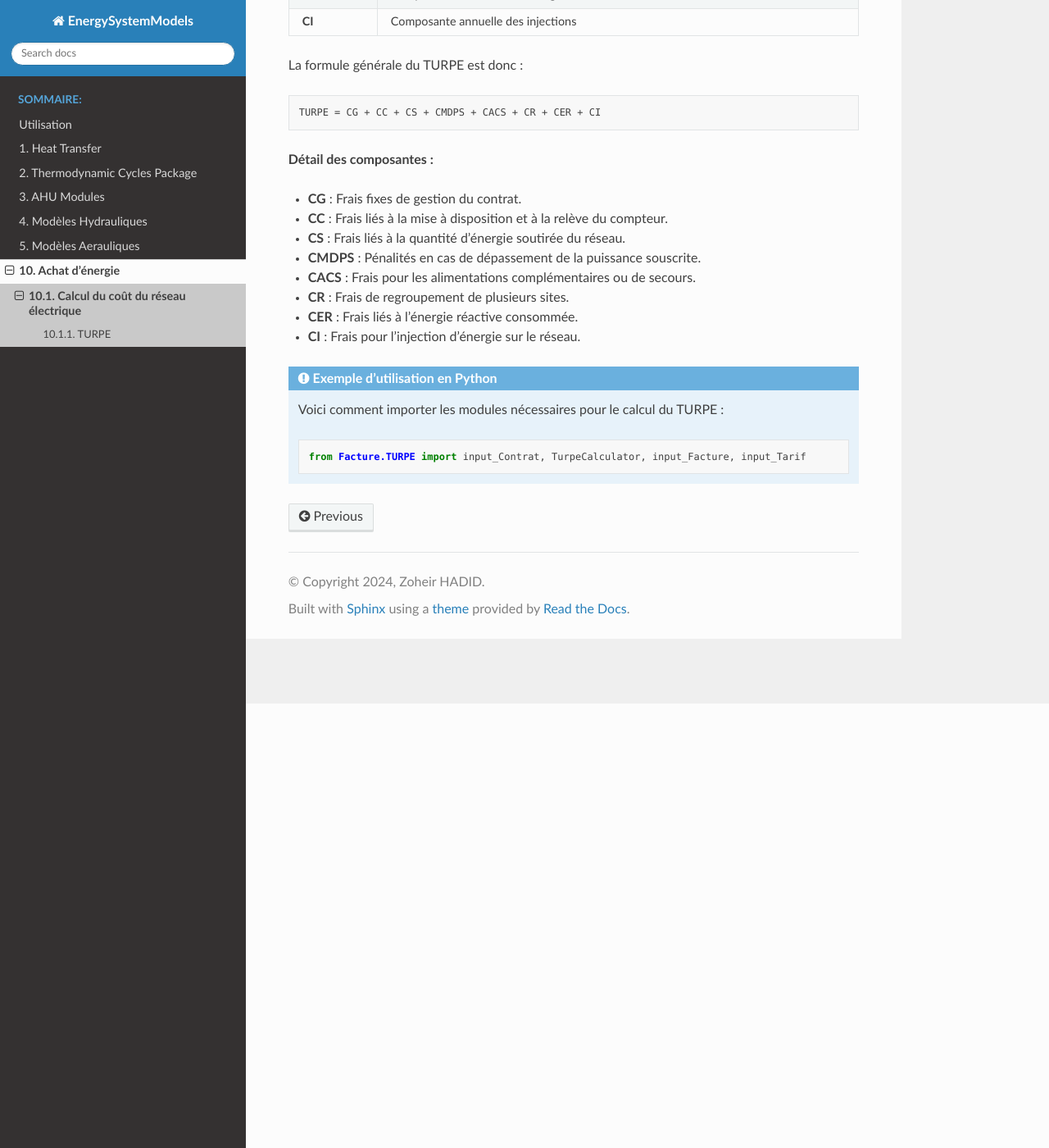
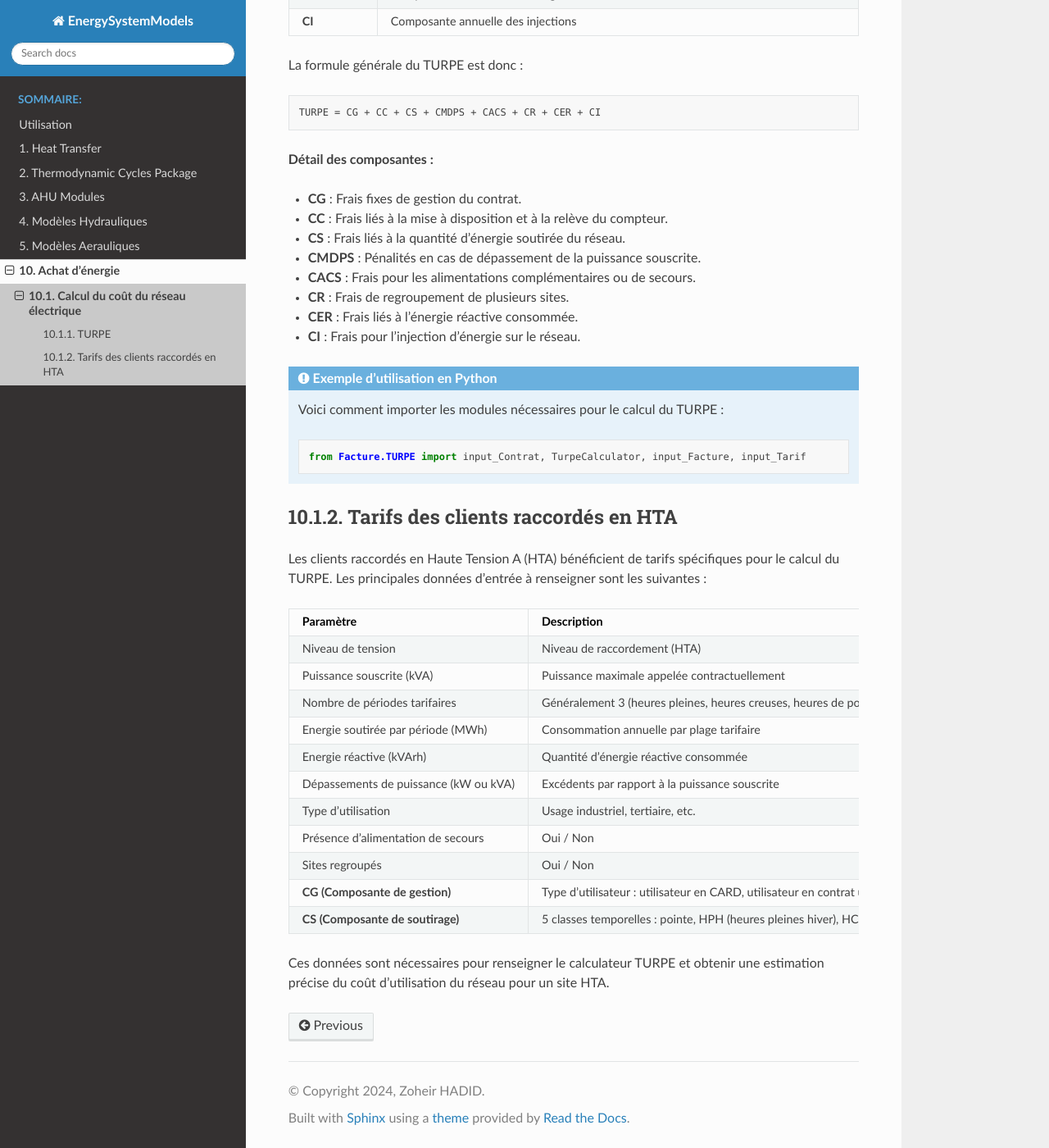
Before and after one commit to ZoheirHADID/EnergySystemModels-fr, a Sphinx documentation site: the page built from docs/source/010-achat-energie/contrat_electricite.rst, in a window 1280 px wide and 1400 px high, scrolled down 542 px. Shown: the whole window at 82% size. Built offline with Sphinx 7.4.7 and the Read the Docs theme 3.1.0, drawn with Linux system fonts in a browser that asks for light colours; pages that are not in the unit, such as notebooks, are missing from menus.

Commit message:
010-achat-energie/index

```diff
--- a/docs/source/010-achat-energie/contrat_electricite.rst
+++ b/docs/source/010-achat-energie/contrat_electricite.rst
@@ -55,3 +55,39 @@ La formule générale du TURPE est donc :
    .. code-block:: python
 
       from Facture.TURPE import input_Contrat, TurpeCalculator, input_Facture, input_Tarif
+
+10.1.2. Tarifs des clients raccordés en HTA
+--------------------------------------------
+
+Les clients raccordés en Haute Tension A (HTA) bénéficient de tarifs spécifiques pour le calcul du TURPE. Les principales données d'entrée à renseigner sont les suivantes :
+
+.. list-table::
+   :header-rows: 1
+   :widths: 30 70
+
+   * - Paramètre
+     - Description
+   * - Niveau de tension
+     - Niveau de raccordement (HTA)
+   * - Puissance souscrite (kVA)
+     - Puissance maximale appelée contractuellement
+   * - Nombre de périodes tarifaires
+     - Généralement 3 (heures pleines, heures creuses, heures de pointe)
+   * - Energie soutirée par période (MWh)
+     - Consommation annuelle par plage tarifaire
+   * - Energie réactive (kVArh)
+     - Quantité d’énergie réactive consommée
+   * - Dépassements de puissance (kW ou kVA)
+     - Excédents par rapport à la puissance souscrite
+   * - Type d’utilisation
+     - Usage industriel, tertiaire, etc.
+   * - Présence d’alimentation de secours
+     - Oui / Non
+   * - Sites regroupés
+     - Oui / Non
+   * - **CG (Composante de gestion)**
+     - Type d'utilisateur : utilisateur en CARD, utilisateur en contrat unique, utilisateur avec injection
+   * - **CS (Composante de soutirage)**
+     - 5 classes temporelles : pointe, HPH (heures pleines hiver), HCH (heures creuses hiver), HPB (heures pleines été), HCB (heures creuses été). Option tarifaire : CU avec pointe fixe, LU avec pointe fixe, CU avec pointe mobile, Longue Utilisation avec pointe mobile
+
+Ces données sont nécessaires pour renseigner le calculateur TURPE et obtenir une estimation précise du coût d’utilisation du réseau pour un site HTA.
```
